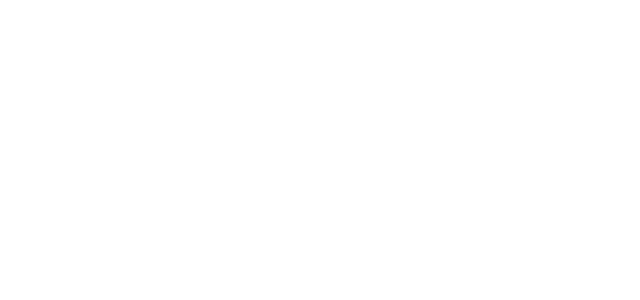
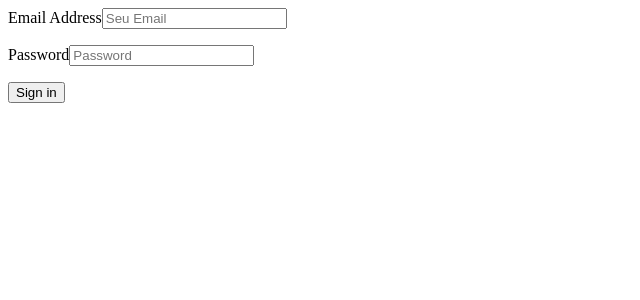
Before and after one commit to Waitiufrikks/FrontEnd-ClientContact, a React (Vite) app: page /login in a window 1280 px wide. Before the commit this address had no page. Shown: the top 300 px of the page, without its empty margins (0-640 px from the left). Built offline with nearby package versions, Linux system fonts and the light colour scheme.

Commit message:
feat: add FormLogin components and request login

```diff
--- a/package.json
+++ b/package.json
@@ -16,6 +16,7 @@
     "react-dom": "^18.2.0",
     "react-hook-form": "^7.45.2",
     "react-router-dom": "^6.14.2",
+    "react-toastify": "^9.1.3",
     "styled-components": "^6.0.4",
     "zod": "^3.21.4"
   },
--- a/src/App.tsx
+++ b/src/App.tsx
@@ -1,3 +1,5 @@
+import { ToastContainer } from "react-toastify";
+import 'react-toastify/dist/ReactToastify.css';
 import { ClientProvider } from "./provides/ClientContext";
 import { Router } from "./routes";
 
@@ -7,6 +9,18 @@
       <ClientProvider>
         <Router />
       </ClientProvider>
+      <ToastContainer
+      position='top-left'
+      autoClose={1000}
+      hideProgressBar={false}
+      newestOnTop={false}
+      closeOnClick
+      rtl={false}
+      pauseOnFocusLoss
+      draggable
+      pauseOnHover
+      theme='dark'
+    />
     </>
   );
 }
--- /dev/null
+++ b/src/components/FormLogin/index.tsx
@@ -0,0 +1,47 @@
+import { useContext } from "react";
+import { SubmitHandler, useForm } from "react-hook-form";
+import { zodResolver } from "@hookform/resolvers/zod";
+import Input from "../Input";
+import { ClientContext } from "../../provides/ClientContext";
+import { IClient } from "../../provides/ClientContext/@types";
+import { schema } from "./schema";
+
+export const FormLogin = () => {
+  const { loginClient } = useContext(ClientContext);
+  const {
+    register,
+    handleSubmit,
+    formState: { errors },
+  } = useForm<IClient>({
+    mode: "onChange",
+    resolver: zodResolver(schema),
+  });
+
+  const submit: SubmitHandler<IClient> = (data) => {
+    console.log(data)
+    loginClient(data)
+  };
+  return (
+    <form onSubmit={handleSubmit(submit)}>
+      <Input
+        label="Email"
+        type="text"
+        placeholder="Seu Email"
+        text="Email Address"
+        id="email"
+        register={register("email")}
+      />
+      <p>{errors.email?.message}</p>
+      <Input
+        label="Password"
+        type="password"
+        placeholder="Password"
+        text="Password"
+        id="password"
+        register={register("password")}
+      />
+      <p>{errors.password?.message}</p>
+      <button type="submit">Sign in</button>
+    </form>
+  );
+};
--- /dev/null
+++ b/src/components/FormLogin/schema.ts
@@ -0,0 +1,6 @@
+import { z } from "zod"
+
+export const schema = z.object({
+    email: z.string().email("Deve ser um e-mail").nonempty("O email é obrigatorio"),
+    password: z.string().nonempty("Senha é obrigatória")
+})
--- a/src/pages/login/index.tsx
+++ b/src/pages/login/index.tsx
@@ -0,0 +1,11 @@
+import { FormLogin } from "../../components/FormLogin";
+
+const LoginPage = () => {
+  return (
+    <div className="form__container">
+
+      <FormLogin />
+    </div>
+  );
+};
+export default LoginPage
--- a/src/provides/ClientContext/@types.ts
+++ b/src/provides/ClientContext/@types.ts
@@ -17,6 +17,7 @@
 
 export interface IClientContext {
   client: IClient | null;
+  loginClient: (data: IClient) => Promise<void>;
   registerClient: (data: IClient) => Promise<void>;
 
 }
--- a/src/provides/ClientContext/index.tsx
+++ b/src/provides/ClientContext/index.tsx
@@ -1,7 +1,8 @@
 import { createContext,  useState } from 'react';
-import { useNavigate } from 'react-router-dom';
 import api from '../../service/api';
 import { IClient, IClientContext, IClientProviderProps } from './@types';
+import { toast } from 'react-toastify';
+import { useNavigate } from 'react-router-dom';
 
 
 
@@ -9,15 +10,33 @@
 
 export const ClientProvider = ({ children }: IClientProviderProps) => {
   const [client, setClient] = useState<IClient | null>(null);
-
-
+  const [loading, setLoading] = useState(false);
+  const navigate = useNavigate();
+  const loginClient = async (data: IClient): Promise<void> => {
+    try {
+      const response = await api.post('/login', data);
+      toast.success('Login successful!');
+      window.localStorage.clear();
+      window.localStorage.setItem('@TOKEN', response.data.accessToken);
+      window.localStorage.setItem('@ID', response.data.client.id);
+      setClient(response.data.client);
+      navigate('/dashboard');
+    } catch (error) {
+      toast.error('Invalid login');
+      console.log(error);
+    } finally {
+      setLoading(false);
+    }
+  };
 
   const registerClient = async (data: IClient): Promise<void> => {
     try {
       const response = await api.post('/clients', data);
-      console.log(response.data)
+      toast.success('Registration successfully Complete!');
       setClient(response.data.client);
+      navigate('/login');
     } catch (error) {
+      toast.error('Invalid registration');
       console.log(error);
     }
   };
@@ -25,7 +44,7 @@
   return (
     <ClientContext.Provider value={{
         client,
-
+        loginClient,
         registerClient,}} >
       {children}
     </ClientContext.Provider>
--- a/src/routes/index.tsx
+++ b/src/routes/index.tsx
@@ -1,12 +1,10 @@
-import { Routes, Route } from 'react-router-dom';
-import SignUpPage from '../pages/signUp';
-
-
-
-
+import { Routes, Route } from "react-router-dom";
+import SignUpPage from "../pages/signUp";
+import LoginPage from "../pages/login";
 
 export const Router = () => (
   <Routes>
-    <Route path="/" element={<SignUpPage />} />
+    <Route path="/login" element={<LoginPage />} />
+    <Route path="/register" element={<SignUpPage />} />
   </Routes>
 );
```
Also changed, not shown: 1 other file (tests, documents, lock files or other folders).
